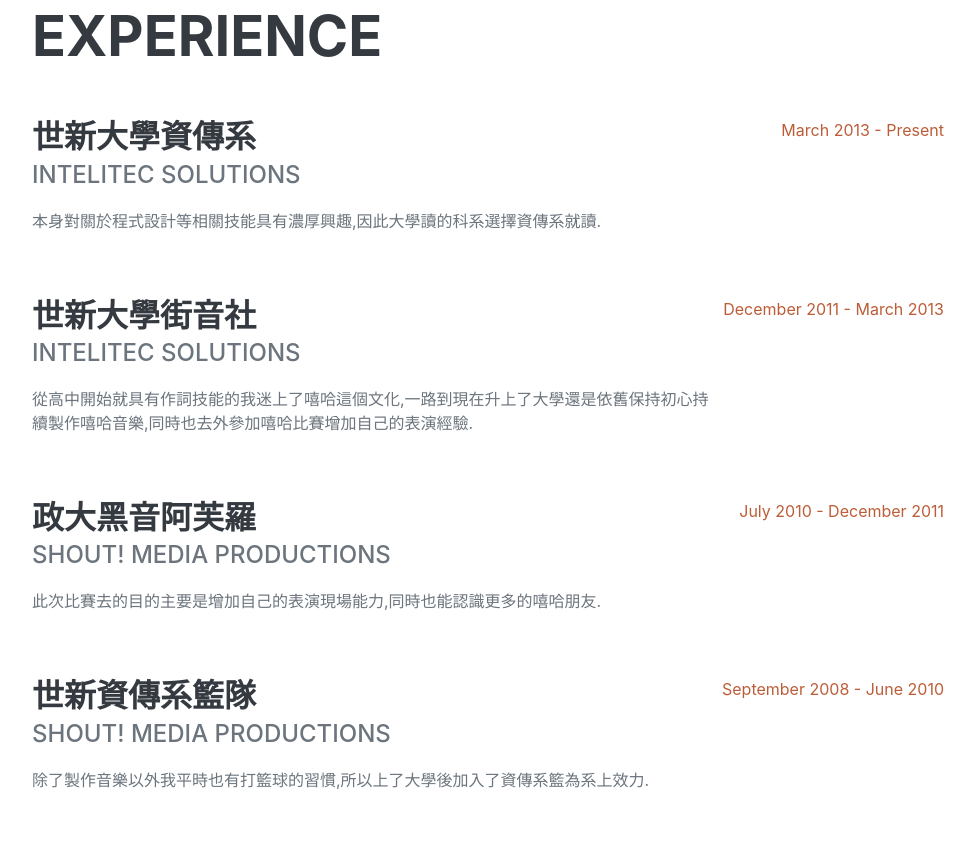
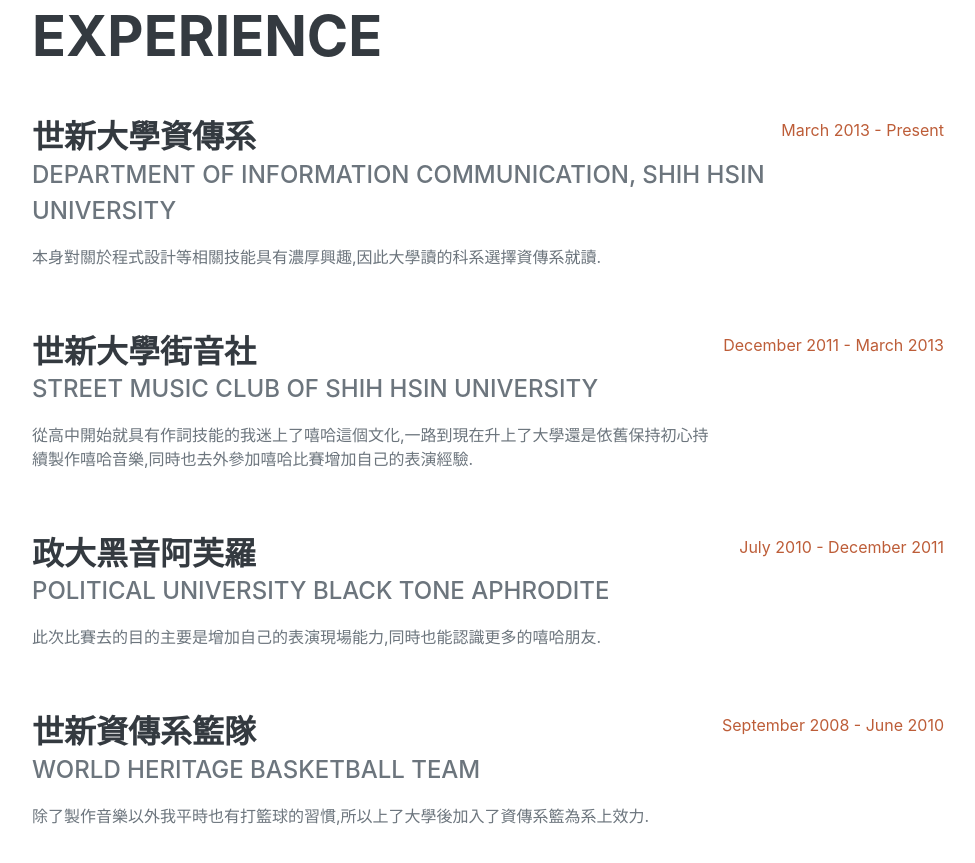
Before and after one commit to LilCAL/LilCAL.github.io, a plain HTML site: page index.html in a window 1280 px wide. Shown: the part 878-1741 px from the top of the page, without its empty margins (288-1263 px from the left). Drawn offline with nearby package versions, Linux system fonts and the light colour scheme; a web font is replaced by a local one.

Commit message:
iujtri65iu64

```diff
--- a/index.html
+++ b/index.html
@@ -65,7 +65,8 @@
                     <div class="d-flex flex-column flex-md-row justify-content-between mb-5">
                         <div class="flex-grow-1">
                             <h3 class="mb-0">世新大學資傳系</h3>
-                            <div class="subheading mb-3">Intelitec Solutions</div>
+                            <div class="subheading mb-3">Department of Information Communication, Shih Hsin University
+                            </div>
                             <p>本身對關於程式設計等相關技能具有濃厚興趣,因此大學讀的科系選擇資傳系就讀.</p>
                         </div>
                         <div class="flex-shrink-0"><span class="text-primary">March 2013 - Present</span></div>
@@ -73,7 +74,7 @@
                     <div class="d-flex flex-column flex-md-row justify-content-between mb-5">
                         <div class="flex-grow-1">
                             <h3 class="mb-0">世新大學街音社</h3>
-                            <div class="subheading mb-3">Intelitec Solutions</div>
+                            <div class="subheading mb-3">Street Music Club of Shih Hsin University</div>
                             <p>從高中開始就具有作詞技能的我迷上了嘻哈這個文化,一路到現在升上了大學還是依舊保持初心持續製作嘻哈音樂,同時也去外參加嘻哈比賽增加自己的表演經驗.</p>
                         </div>
                         <div class="flex-shrink-0"><span class="text-primary">December 2011 - March 2013</span></div>
@@ -81,7 +82,7 @@
                     <div class="d-flex flex-column flex-md-row justify-content-between mb-5">
                         <div class="flex-grow-1">
                             <h3 class="mb-0">政大黑音阿芙羅</h3>
-                            <div class="subheading mb-3">Shout! Media Productions</div>
+                            <div class="subheading mb-3">Political University black tone Aphrodite</div>
                             <p>此次比賽去的目的主要是增加自己的表演現場能力,同時也能認識更多的嘻哈朋友.</p>
                         </div>
                         <div class="flex-shrink-0"><span class="text-primary">July 2010 - December 2011</span></div>
@@ -89,7 +90,7 @@
                     <div class="d-flex flex-column flex-md-row justify-content-between">
                         <div class="flex-grow-1">
                             <h3 class="mb-0">世新資傳系籃隊</h3>
-                            <div class="subheading mb-3">Shout! Media Productions</div>
+                            <div class="subheading mb-3">World Heritage Basketball Team</div>
                             <p>除了製作音樂以外我平時也有打籃球的習慣,所以上了大學後加入了資傳系籃為系上效力.</p>
                         </div>
                         <div class="flex-shrink-0"><span class="text-primary">September 2008 - June 2010</span></div>
```
